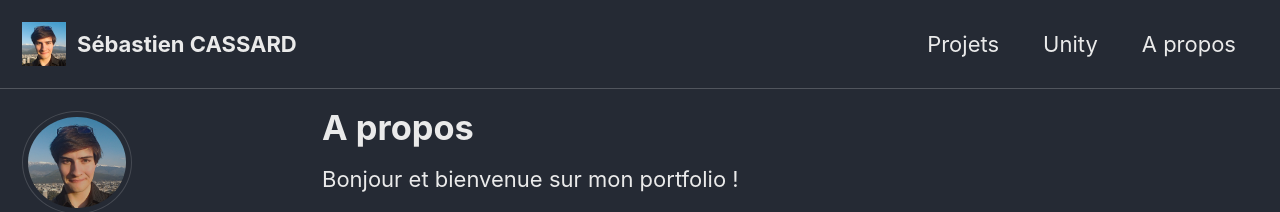
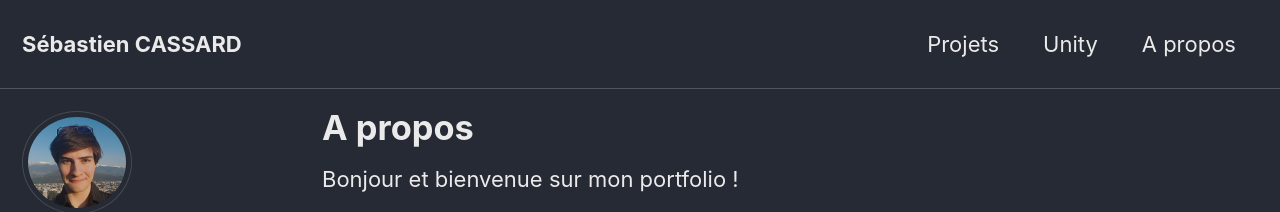
Before and after one commit to Cassards/cassards.github.io, a Jekyll site: the page built from _pages/about.md, in a window 1280 px wide. Shown: the top 212 px of the page. Built offline with Jekyll 4.4.1, drawn with Linux system fonts in a browser that asks for light colours; cached includes are drawn as plain includes; nearby versions of some CDN libraries.

Commit message:
Remove masthead picture

```diff
--- a/_config.yml
+++ b/_config.yml
@@ -25,7 +25,7 @@ url                      : # the base hostname & protocol for your site e.g. "ht
 baseurl                  : # the subpath of your site, e.g. "/blog"
 repository               : # GitHub username/repo-name e.g. "mmistakes/minimal-mistakes"
 teaser                   : # path of fallback teaser image, e.g. "/assets/images/500x300.png"
-logo                     : "/images/masthead_logo.png"
+logo                     : #"/images/masthead_logo.png"
 masthead_title           : "Sébastien CASSARD" # overrides the website title displayed in the masthead, use " " for no title
 # breadcrumbs            : false # true, false (default)
 words_per_minute         : 200
```
